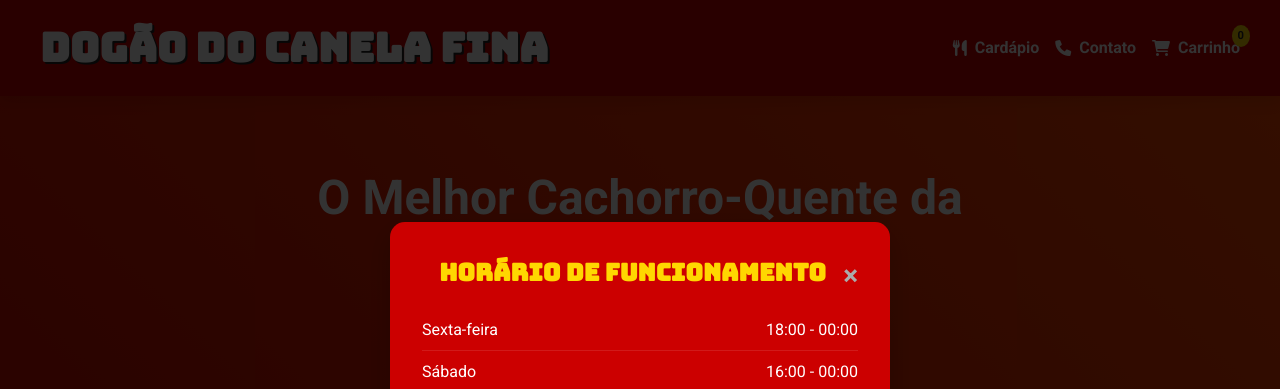
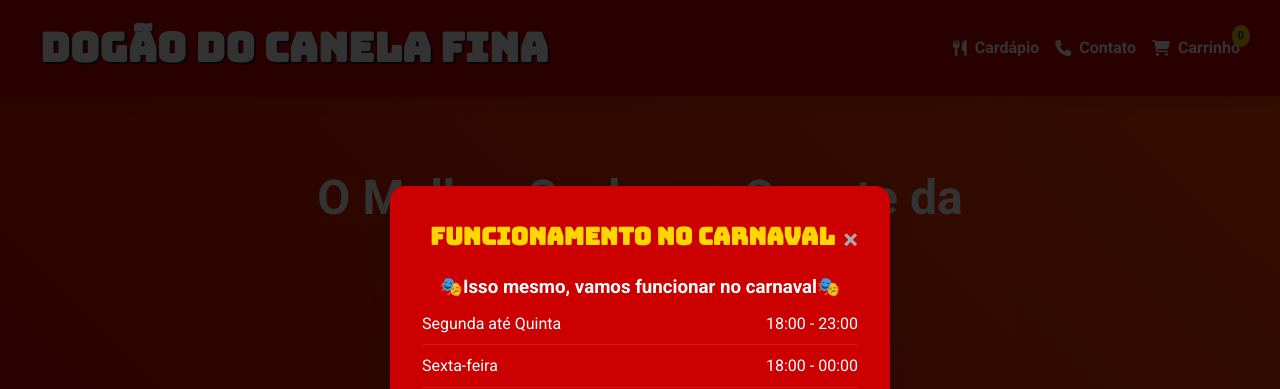
Before and after one commit to raunisc/dogao, a plain HTML site: page index.html in a window 1280 px wide. Shown: the top 389 px of the page. Drawn offline with Linux system fonts and the light colour scheme.

Commit message:
Update index.html

```diff
--- a/index.html
+++ b/index.html
@@ -16,9 +16,14 @@
     <div class="operating-hours-container">
       <div class="operating-hours-content">
         <span class="operating-hours-close">&times;</span>
-        <h2>Horário de Funcionamento</h2>
+        <h2>funcionamento no carnaval</h2>
+        <h3>🎭Isso mesmo, vamos funcionar no carnaval🎭</h3>
 
         <ul class="operating-hours-list">
+          <li>
+            <span>Segunda até Quinta</span>
+            <span>18:00 - 23:00</span>
+          </li>
           <li>
             <span>Sexta-feira</span>
             <span>18:00 - 00:00</span>
```
